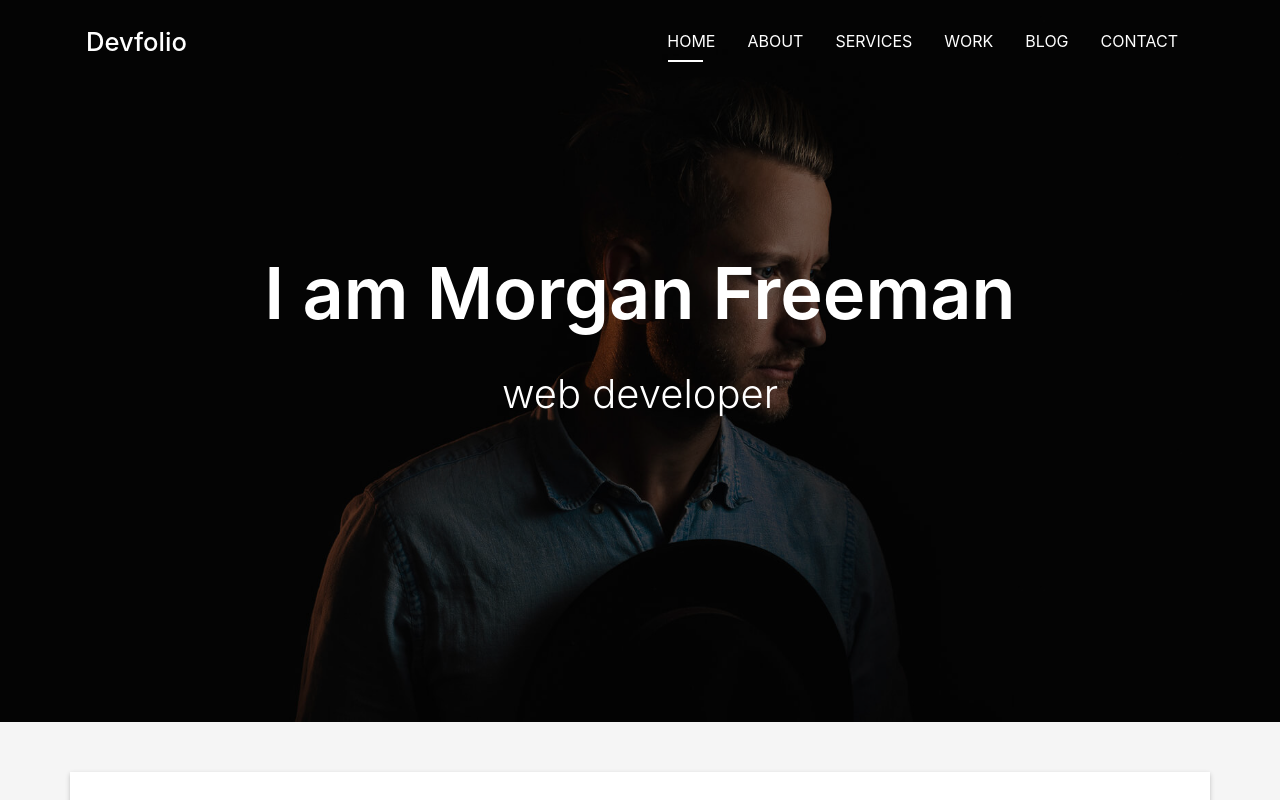
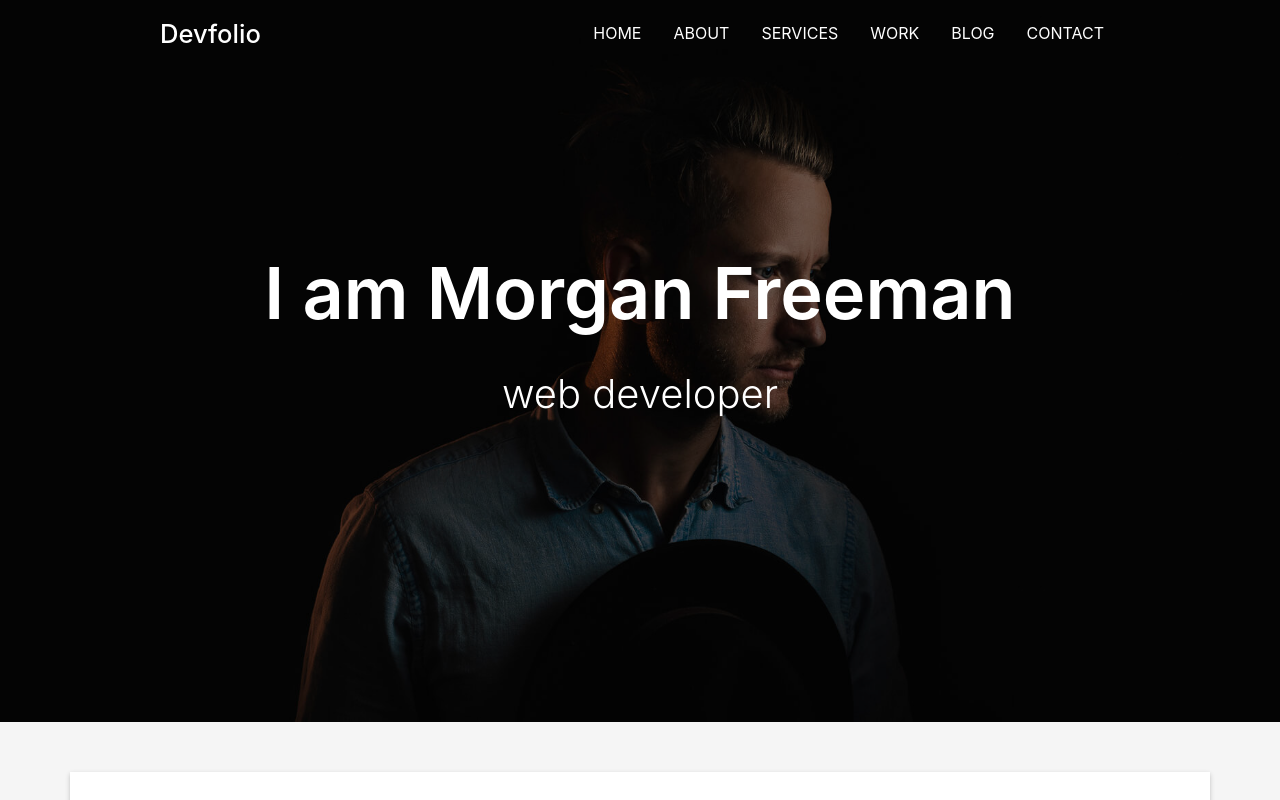
Before and after one commit to Abuthakir1997/devfolio, a plain HTML site: page index.html in a window 1280 px wide. Shown: the top 800 px of the page. Drawn offline with nearby package versions, Linux system fonts and the light colour scheme; files whose address does not match are found by name.

Commit message:
javascript changes

```diff
--- a/css/style.css
+++ b/css/style.css
@@ -12,7 +12,19 @@ header {
     background: #000;
 }
 header .fixed-top{
+    /* position: absolute; */
+    padding: 0 10rem;
+    transition: all 0.8s;
+}
+header .sticky {
     position: absolute;
+    background-color: #fff;
+    border: none;
+    padding: 0.5rem 5rem;
+    transition: all 0.8s;
+}
+header header nav .nav-tweak{
+    color: #007bff;
 }
 header nav ul li{
     position: relative;
@@ -61,6 +73,9 @@ header h1 a{
 }
 .underline a{
     color:#fff;
+}
+.nav-tweak a{
+    color: #0078FF;
 }
 #banner{
     background: url(../images//intro-bg.jpg);
--- a/index.html
+++ b/index.html
@@ -22,11 +22,11 @@
           <nav>
             <div class="navbar fixed-top">
               <div class="navbar-brand">
-                <h1><a href="#">Devfolio</a></h1>
+                <h1><a href="#" class="logo">Devfolio</a></h1>
               </div>
               <ul class="nav justify-content-end underline">
                 <li class="nav-item">
-                  <a class="nav-link active" href="#">HOME</a>
+                  <a class="nav-link " href="#">HOME</a>
                 </li>
                 <li class="nav-item">
                   <a class="nav-link" href="#">ABOUT</a>
@@ -495,6 +495,7 @@
     </footer>
 
     <!-- Optional JavaScript -->
+    <script src="./js/app.js"></script>
     <!-- jQuery first, then Popper.js, then Bootstrap JS -->
     <script src="https://code.jquery.com/jquery-3.3.1.slim.min.js"
       integrity="sha384-q8i/X+965DzO0rT7abK41JStQIAqVgRVzpbzo5smXKp4YfRvH+8abtTE1Pi6jizo"
--- /dev/null
+++ b/js/app.js
@@ -0,0 +1,22 @@
+window.addEventListener("scroll", function () {
+    var navbar = document.querySelector(".navbar");
+    var sticky = document.querySelector(".sticky");
+    var logo = document.querySelector(".logo");
+    var underline = document.querySelector(".underline");
+
+    if (window.scrollY > 0) {
+        navbar.classList.toggle("sticky", window.scrollY > 0);
+        underline.classList.toggle("nav-tweak", window.scrollY > 0);
+        sticky.style.position = "fixed";
+        logo.style.color = "#007bff";
+    }
+    else {
+        navbar.classList.toggle("sticky", window.scrollY > 0);
+        logo.style.color = "rgba(255,255,255)";
+        underline.classList.toggle("nav-tweak", window.scrollY > 0);
+        underline.classList.toggle("", window.scrollY > 0);
+
+
+    }
+
+});
```
